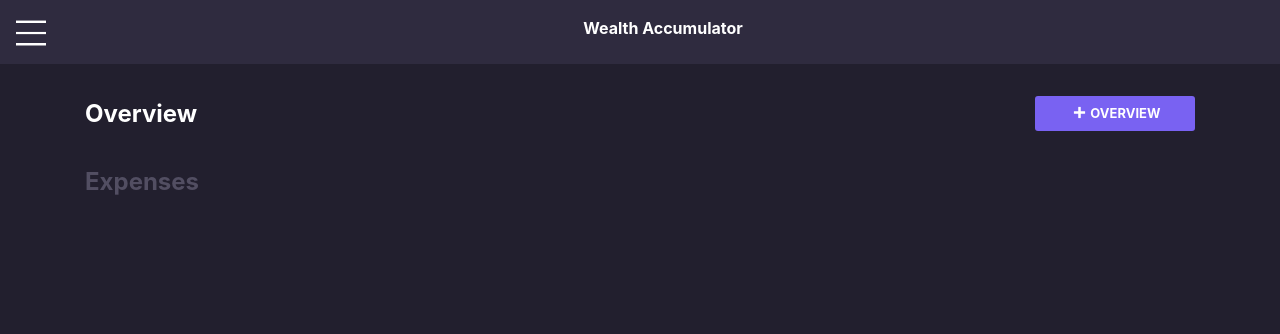
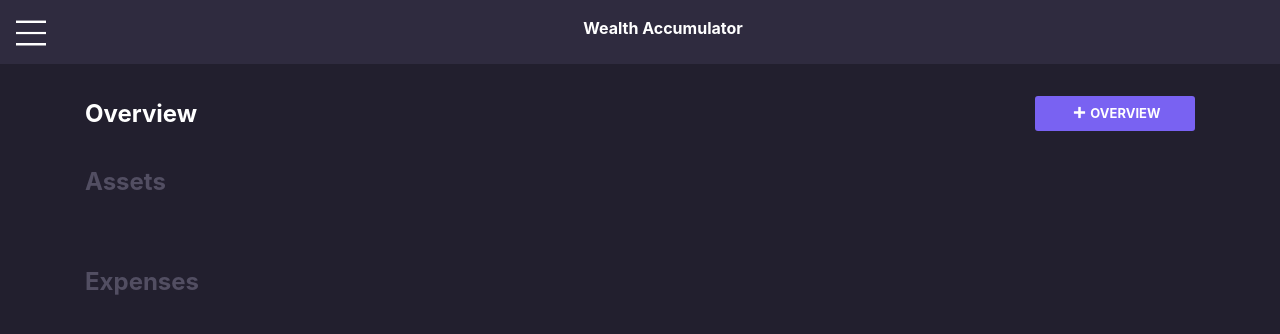
Before and after one commit to gandh99/Wealth-Accumulator, a React (Create React App) app: page /overview in a window 1280 px wide. Shown: the top 334 px of the page. Built offline with nearby package versions, Linux system fonts and the light colour scheme.

Commit message:
Completed the charts for assets

```diff
--- a/src/App.js
+++ b/src/App.js
@@ -37,6 +37,7 @@ class App extends Component {
             <Route path="/overview">
               <Overview
                 expenses={this.state.expenses}
+                assets={this.state.assets}
               />
             </Route>
             <Route path="/expenses">
--- /dev/null
+++ b/src/assets/asset-calculator.js
@@ -0,0 +1,86 @@
+import { convertFrequencyToQuantityPerYear } from "../utils/utility"
+
+/*
+Input for variable asset:
+[{
+    assetAmount: ...,
+    assetContributionAmount: ...,
+    assetContributionFrequency: ...,
+    assetAnnualPayout: ...,
+    assetAnnualPayoutType: ...,
+    assetAnnualPercentageChange: ...,
+    assetName: (not used)
+}, {...}, {...}, ...]
+
+Output for assetData:
+[{
+    year: ...,
+    amount: ...
+}, {...}, {...}, ...]
+*/
+export function generateAssetData(asset, totalAsset) {
+    let {
+        assetAmount,
+        assetContributionAmount,
+        assetContributionFrequency,
+        assetAnnualPayout,
+        assetAnnualPayoutType,
+        assetAnnualPercentageChange
+    } = asset
+
+    // Convert to number
+    assetAmount = Number(assetAmount)
+    assetContributionAmount = Number(assetContributionAmount)
+    assetAnnualPayout = Number(assetAnnualPayout)
+    assetAnnualPercentageChange = Number(assetAnnualPercentageChange)
+
+    let assetData = []
+    let years = 10  // to be modified later
+    let contributionFrequency = convertFrequencyToQuantityPerYear(assetContributionFrequency)
+    let cumulativeAmount = assetAmount
+
+    // Initialise total asset
+    if (totalAsset.length <= 0) {
+        initTotalAsset(totalAsset, years)
+    }
+
+    for (let i = 0; i < years; i++) {
+        // Compute the new cumulative amount for the current year
+        let contributionAmount = assetContributionAmount * contributionFrequency
+        let payoutAmount = calculatePayoutAmount(assetAnnualPayout, assetAnnualPayoutType, cumulativeAmount)
+        cumulativeAmount += contributionAmount + payoutAmount
+        cumulativeAmount += (assetAnnualPercentageChange / 100) * (cumulativeAmount)
+
+        // Update the individual asset data
+        assetData.push({
+            year: i + 1,
+            amount: Math.round(cumulativeAmount)
+        })
+
+        // Update the total asset data
+        totalAsset[i].amount += Math.round(cumulativeAmount)
+    }
+
+    return assetData
+}
+
+/* payoutType can be 'fixed' or 'percent'
+'fixed': Payout is a constant amount every year
+'percent': Payout is a percentage of the current asset value in that year
+*/
+function calculatePayoutAmount(payoutAmount, payoutType, currentAssetValue) {
+    if (payoutType === 'fixed') {
+        return payoutAmount
+    } else if (payoutType === 'percent') {
+        return currentAssetValue * (payoutAmount / 100)
+    }
+}
+
+function initTotalAsset(totalAsset, years) {
+    for (let i = 0; i < years; i++) {
+        totalAsset.push({
+            year: i,
+            amount: 0
+        })
+    }
+}
--- a/src/overview/ChartContainer.js
+++ b/src/overview/ChartContainer.js
@@ -1,29 +1,28 @@
 import React from 'react'
-import { generateExpenseData } from '../expenses/expense-calculator'
 import ChartCard from './ChartCard'
 import './chart-container.css'
 
 export default function ChartContainer(props) {
-    let lineChartsForIndividualExpenses = []
-    let totalExpenseData = []
+    let lineChartsForIndividualItems = []
+    let totalItemsAmountData = []
 
-    // Generate expense data for each and every individual expense
-    props.expenses.map(expense => {
-        let expenseData = generateExpenseData(expense, totalExpenseData)
-        lineChartsForIndividualExpenses.push(
+    // Generate item data and chart for each and every individual item (expenses, assets or incomes)
+    props.items.map(item => {
+        let itemData = props.generateData(item, totalItemsAmountData)
+        lineChartsForIndividualItems.push(
             <ChartCard
-                title={expense.expenseName}
-                data={expenseData}
+                title={item.expenseName || item.assetName} //TODO
+                data={itemData}
             />
         )
     })
 
-    // Create chart for total expense data
-    let lineChartForTotalExpenses =
-        (totalExpenseData.length > 0)
+    // Create chart for total items amount data (refers to the sum of all expenses, assets or incomes)
+    let lineChartForTotalItemsAmount =
+        (totalItemsAmountData.length > 0)
             ? <ChartCard
                 title={`Total ${props.title}`}
-                data={totalExpenseData}
+                data={totalItemsAmountData}
             />
             : null
 
@@ -31,8 +30,8 @@ export default function ChartContainer(props) {
         <>
             <div className='chart-container-title'>{props.title}</div>
             <div className='chart-container'>
-                {lineChartForTotalExpenses}
-                {lineChartsForIndividualExpenses}
+                {lineChartForTotalItemsAmount}
+                {lineChartsForIndividualItems}
             </div>
         </>
     )
--- a/src/overview/Overview.js
+++ b/src/overview/Overview.js
@@ -4,8 +4,23 @@ import UtilityBar from '../components/UtilityBar'
 import ButtonGroup from '../components/ButtonGroup'
 import AddButton from '../components/AddButton'
 import ChartContainer from './ChartContainer'
+import { generateExpenseData } from '../expenses/expense-calculator'
+import { generateAssetData } from '../assets/asset-calculator'
 
 export default function Overview(props) {
+    const chartContainers = [
+        <ChartContainer
+            title={'Assets'}
+            items={props.assets}
+            generateData={generateAssetData}
+        />,
+        <ChartContainer
+            title={'Expenses'}
+            items={props.expenses}
+            generateData={generateExpenseData}
+        />,
+    ]
+
     return (
         <Container
             utilityBar={
@@ -23,12 +38,7 @@ export default function Overview(props) {
                     }
                 />
             }
-            chartContainer={
-                <ChartContainer
-                    title={'Expenses'}
-                    expenses={props.expenses}
-                />
-            }
+            chartContainer={chartContainers}
         />
     )
 }
```
